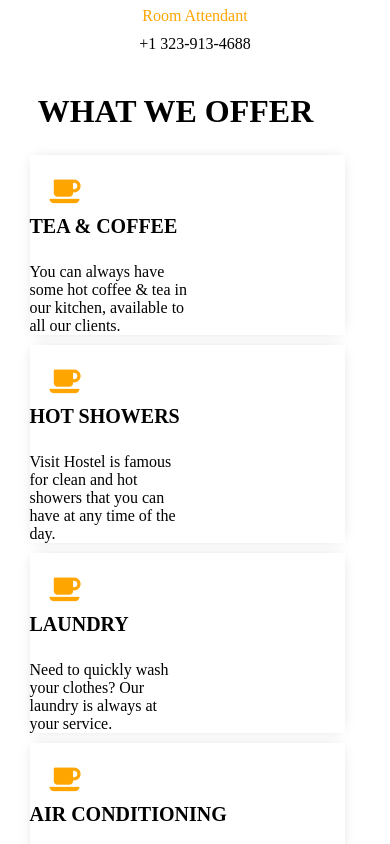
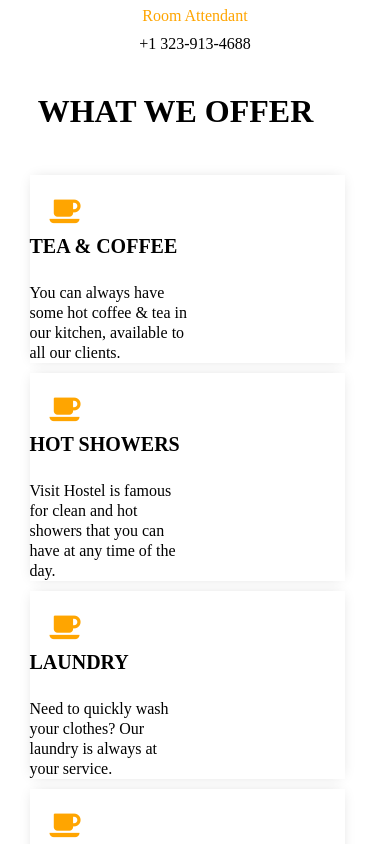
Before and after one commit to Gal2006/Document, a plain HTML site: page index.html in a window 390 px wide. Shown: the part 4480-5324 px from the top of the page. Drawn offline with Linux system fonts and the light colour scheme.

Commit message:
add style.css

```diff
--- a/style.css
+++ b/style.css
@@ -281,7 +281,7 @@
  .cl{width: 90%}
  .nkar2{width: 90%}
  .sam{padding: 0px}
- .rw{width: 90%;padding: 15px;}
+ .rw{width: 90%;padding: 15px;margin-top: 20px;}
  .tea{width: 90%;padding: 0px}
  .hot{width: 90%;padding: 0px}
  .laun{width: 90%;padding: 0px}
@@ -315,4 +315,6 @@
 .kri{margin-top: 25px}
 .toq{margin-top: 20px;}
 .lop{margin-top: 20px;}
+.tiv{margin-top: 20px;}
+.rw p{line-height: 20px;}
 }
```
